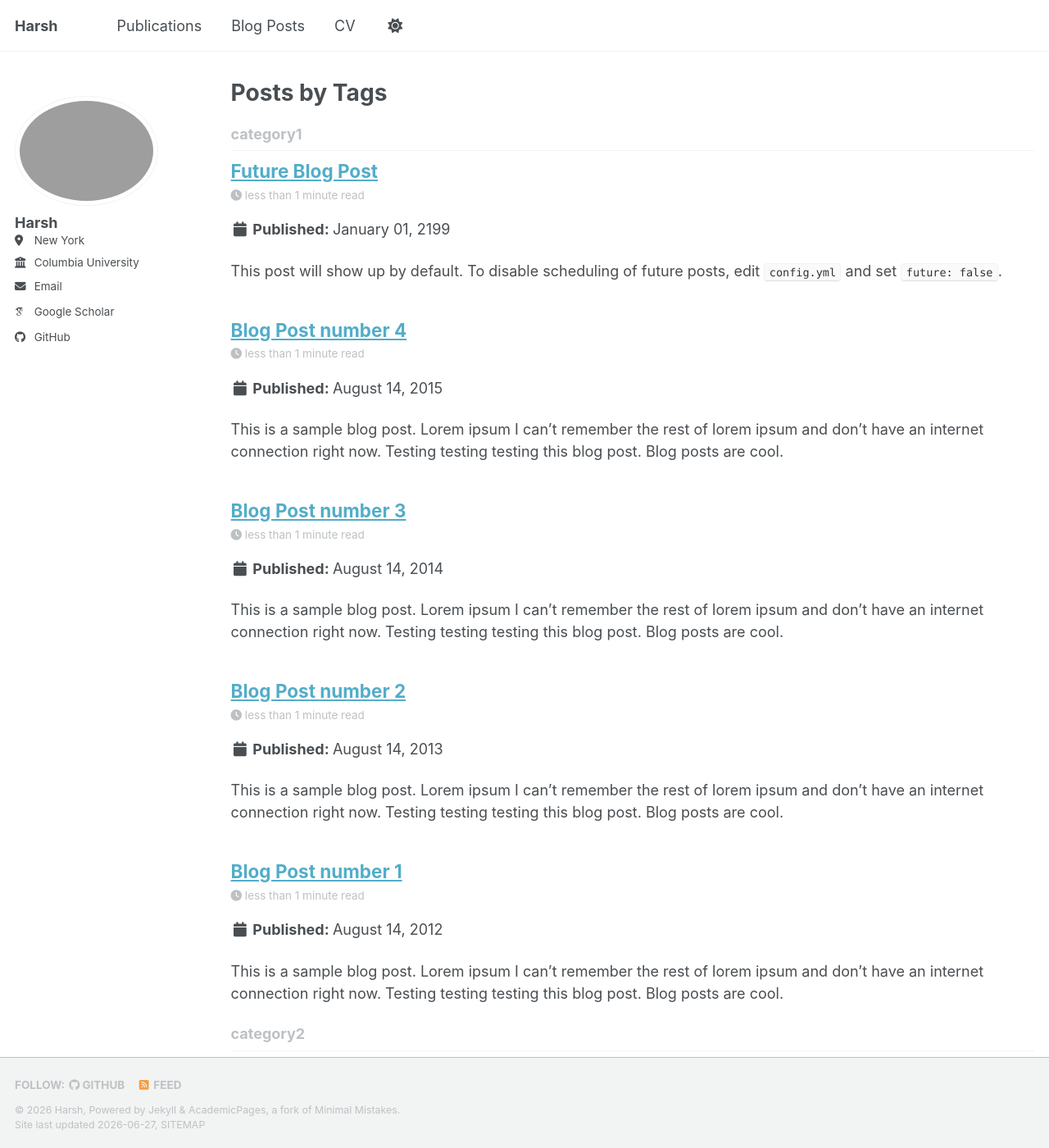
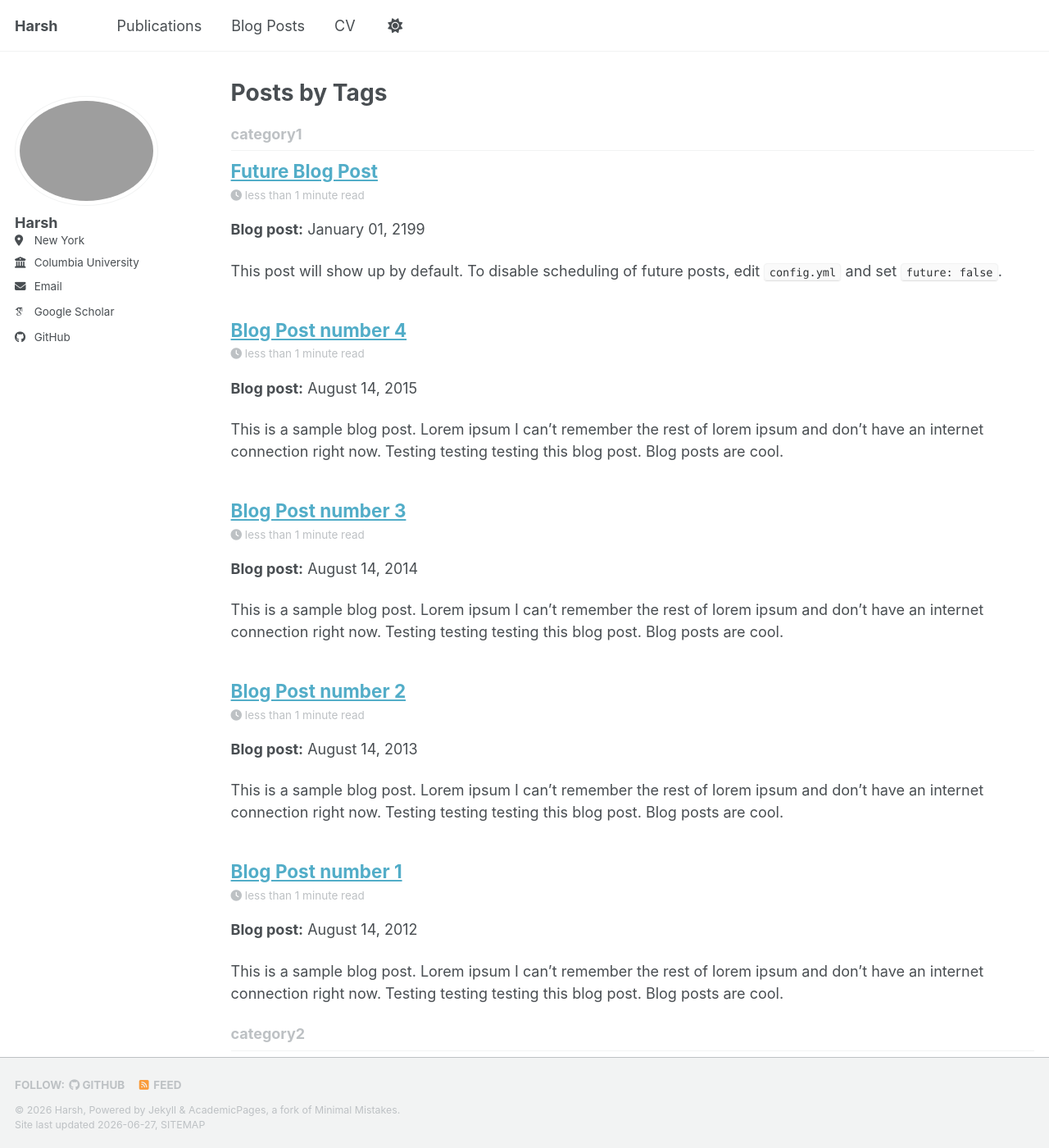
Before and after one commit to harshshah1801/harshshah1801.github.io, a Jekyll site: the page built from _pages/tag-archive.html, in a window 1280 px wide and 1400 px high. Shown: the whole window at 82% size. Built offline with Jekyll 4.4.1, drawn with Linux system fonts in a browser that asks for light colours; some web fonts are replaced; a script bundle is joined from its source files by our own code; library files that are not in the unit come from our copies; some of the changed text lies outside the part shown.

Commit message:
Improve citation display logic for publications
Refactor citation and resource links for publications.

```diff
--- a/_includes/archive-single.html
+++ b/_includes/archive-single.html
@@ -51,6 +51,15 @@
         {{ post.type }}, <i>{{ post.venue }}</i>,
         {{ post.date | default: "1900-01-01" | date: "%Y" }}
       </p>
+
+    {% elsif post.collection == 'posts' %}
+      <p class="page__date">
+        <strong>Blog post:</strong>
+        <time datetime="{{ post.date | default: "1900-01-01" | date_to_xmlschema }}">
+          {{ post.date | default: "1900-01-01" | date: "%B %d, %Y" }}
+        </time>
+      </p>
+
     {% elsif post.collection != 'publications' and post.date %}
       <p class="page__date">
         <strong>
@@ -75,6 +84,8 @@
         </strong>
       </p>
     {% endif %}
+
+    {% if post.collection == 'publications' %}
 
       {% if post.citation and post.paperurl and post.slidesurl and post.bibtexurl %}
         <p>
@@ -142,5 +153,7 @@
         </p>
       {% endif %}
 
+    {% endif %}
+
   </article>
 </div>
```
Lines whose indentation alone changed are shown as unchanged.
